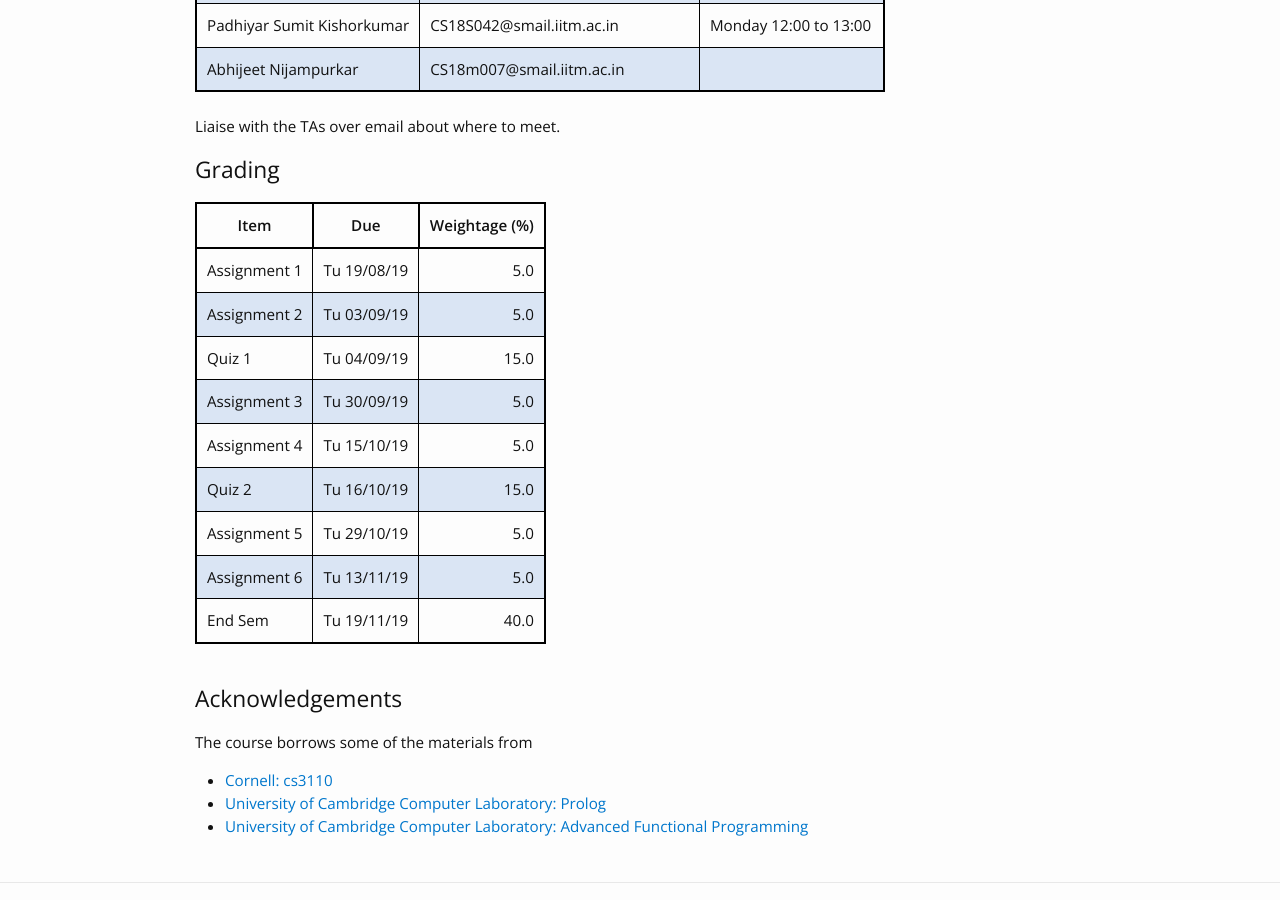
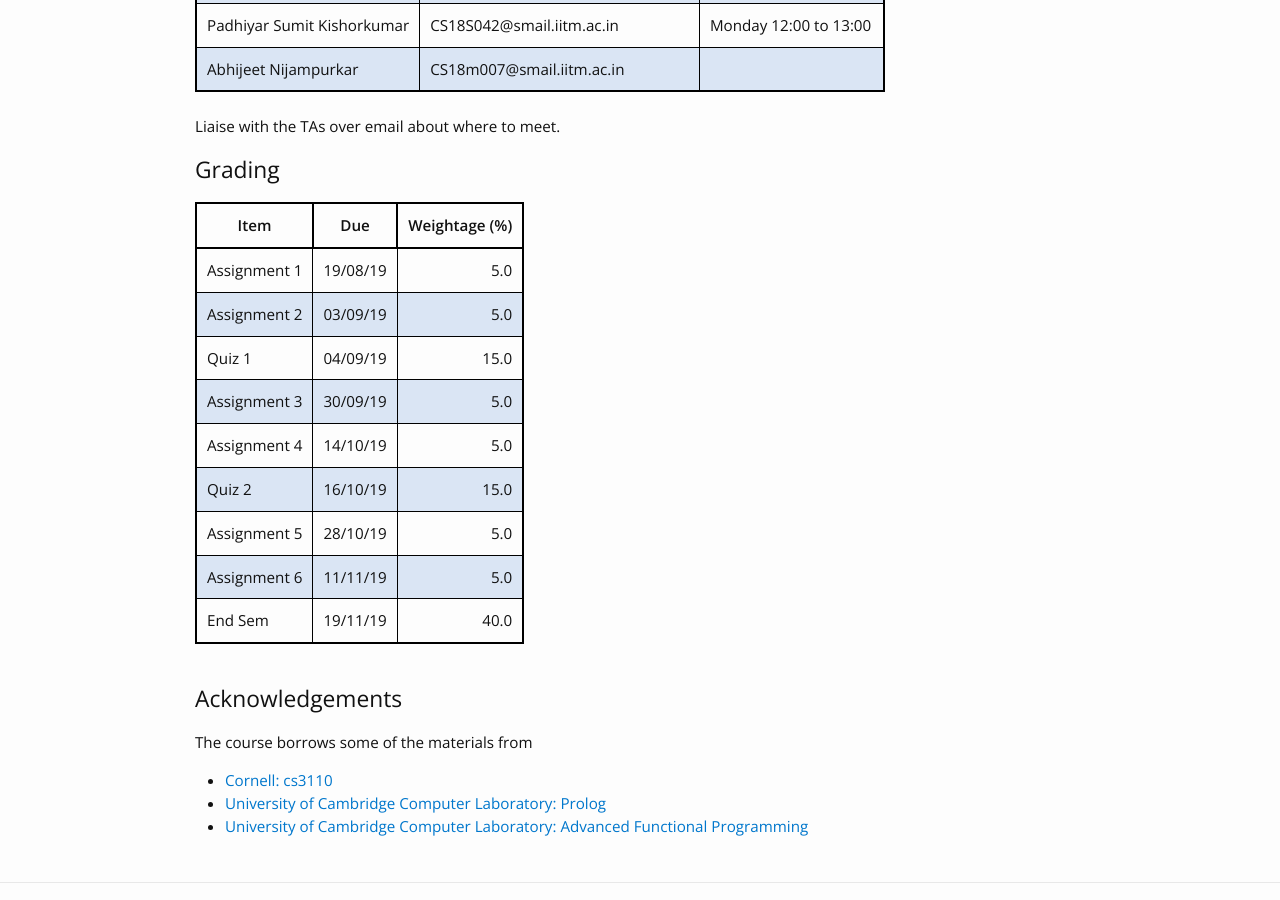
Before and after one commit to kayceesrk/cs3100_m20, a Jekyll site: the page built from index.md, in a window 1280 px wide and 900 px high, scrolled down 1408 px. Built offline with Jekyll 4.4.1, drawn with Linux system fonts in a browser that asks for light colours; nearby versions of some CDN libraries.

```diff
--- a/index.md
+++ b/index.md
@@ -47,17 +47,17 @@
 
 ## Grading
 
-| Item         | Due         | Weightage (%) |
-|--------------|-------------|--------------:|
-| Assignment 1 | Tu 19/08/19 | 5.0           |
-| Assignment 2 | Tu 03/09/19 | 5.0           |
-| Quiz 1       | Tu 04/09/19 | 15.0          |
-| Assignment 3 | Tu 30/09/19 | 5.0           |
-| Assignment 4 | Tu 15/10/19 | 5.0           |
-| Quiz 2       | Tu 16/10/19 | 15.0          |
-| Assignment 5 | Tu 29/10/19 | 5.0           |
-| Assignment 6 | Tu 13/11/19 | 5.0           |
-| End Sem      | Tu 19/11/19 | 40.0          |
+| Item         | Due      | Weightage (%) |
+|--------------|----------|--------------:|
+| Assignment 1 | 19/08/19 | 5.0           |
+| Assignment 2 | 03/09/19 | 5.0           |
+| Quiz 1       | 04/09/19 | 15.0          |
+| Assignment 3 | 30/09/19 | 5.0           |
+| Assignment 4 | 14/10/19 | 5.0           |
+| Quiz 2       | 16/10/19 | 15.0          |
+| Assignment 5 | 28/10/19 | 5.0           |
+| Assignment 6 | 11/11/19 | 5.0           |
+| End Sem      | 19/11/19 | 40.0          |
 
 <br/>
 
```
Also changed, not shown: schedule.md (+6 -6 lines), 4 other files.
